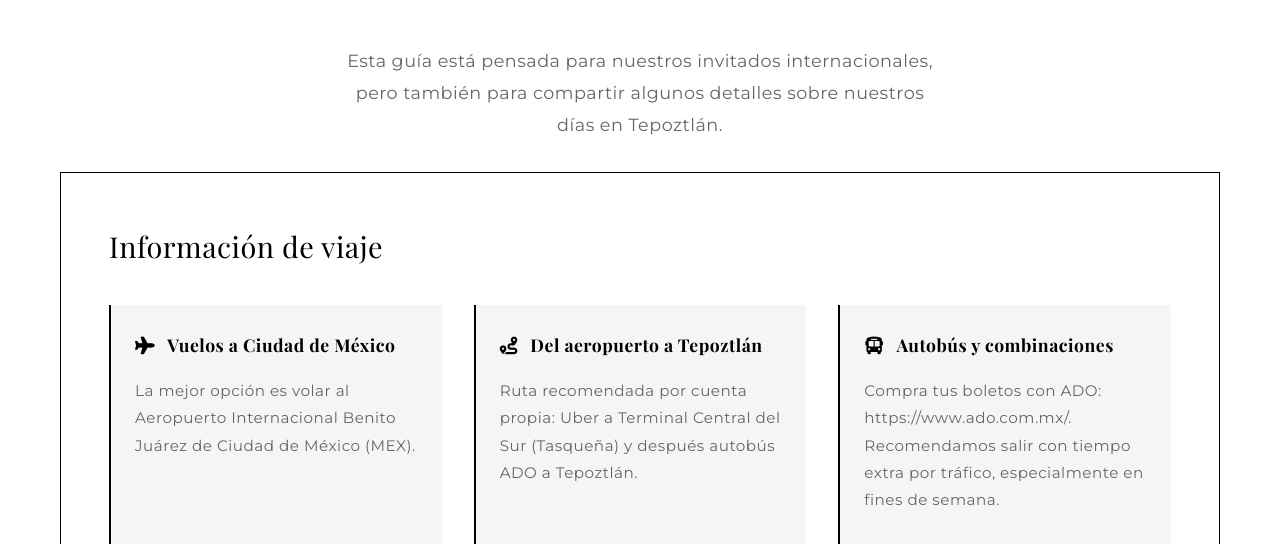
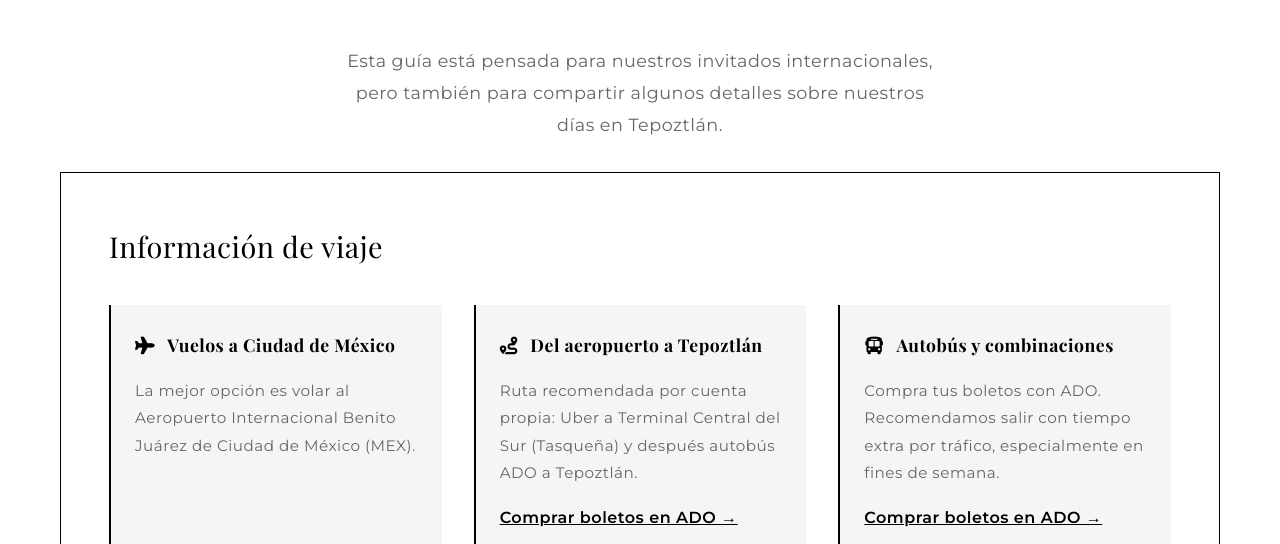
Before and after one commit to yumilceh/wedding-website, a website: page wedding-website/pages/travel-advice.html in a window 1280 px wide. Shown: the part 408-952 px from the top of the page. Drawn offline with nearby package versions, Linux system fonts and the light colour scheme.

Commit message:
Link ADO bus tickets in travel advice
Co-Authored-By: Claude Opus 5.5 <noreply@anthropic.com>

```diff
--- a/wedding-website/language.js
+++ b/wedding-website/language.js
@@ -274,7 +274,8 @@ const translations = {
         'travel-advice-airport-transfer-title': 'Del aeropuerto a Tepoztlán',
         'travel-advice-airport-transfer-body': 'Ruta recomendada por cuenta propia: Uber a Terminal Central del Sur (Tasqueña) y después autobús ADO a Tepoztlán.',
         'travel-advice-bus-title': 'Autobús y combinaciones',
-        'travel-advice-bus-body': 'Compra tus boletos con ADO: https://www.ado.com.mx/. Recomendamos salir con tiempo extra por tráfico, especialmente en fines de semana.',
+        'travel-advice-bus-body': 'Compra tus boletos con ADO. Recomendamos salir con tiempo extra por tráfico, especialmente en fines de semana.',
+        'travel-advice-ado-link': 'Comprar boletos en ADO →',
         'travel-advice-shuttle-title': 'Transporte grupal (ida y vuelta)',
         'travel-advice-shuttle-body': 'También estamos planeando transporte grupal de ida y vuelta entre Ciudad de México y Tepoztlán. Compartiremos horarios y puntos de salida cuando quede confirmado.',
         'travel-advice-in-town-title': 'En Tepoztlán',
@@ -671,7 +672,8 @@ const translations = {
         'travel-advice-airport-transfer-title': 'From the airport to Tepoztlán',
         'travel-advice-airport-transfer-body': 'Recommended self-transfer: Uber to Terminal Central del Sur (Tasqueña), then ADO bus to Tepoztlan.',
         'travel-advice-bus-title': 'Bus connections',
-        'travel-advice-bus-body': 'Book tickets on ADO: https://www.ado.com.mx/. Add buffer time for traffic, especially on weekends.',
+        'travel-advice-bus-body': 'Book tickets on ADO. Add buffer time for traffic, especially on weekends.',
+        'travel-advice-ado-link': 'Buy tickets on ADO →',
         'travel-advice-shuttle-title': 'Group transport (roundtrip)',
         'travel-advice-shuttle-body': 'We are also planning roundtrip group transport between Mexico City and Tepoztlan. We will share confirmed pickup points and schedules soon.',
         'travel-advice-in-town-title': 'In Tepoztlán',
--- a/wedding-website/pages/travel-advice.html
+++ b/wedding-website/pages/travel-advice.html
@@ -56,10 +56,12 @@
                     <div class="travel-card">
                         <h4><i class="fas fa-route"></i> <span data-i18n="travel-advice-airport-transfer-title"></span></h4>
                         <p data-i18n="travel-advice-airport-transfer-body"></p>
+                        <a class="buy-tickets-link" href="https://www.ado.com.mx/" target="_blank" rel="noopener noreferrer" data-i18n="travel-advice-ado-link"></a>
                     </div>
                     <div class="travel-card">
                         <h4><i class="fas fa-bus"></i> <span data-i18n="travel-advice-bus-title"></span></h4>
                         <p data-i18n="travel-advice-bus-body"></p>
+                        <a class="buy-tickets-link" href="https://www.ado.com.mx/" target="_blank" rel="noopener noreferrer" data-i18n="travel-advice-ado-link"></a>
                     </div>
                     <div class="travel-card">
                         <h4><i class="fas fa-van-shuttle"></i> <span data-i18n="travel-advice-shuttle-title"></span></h4>
```
